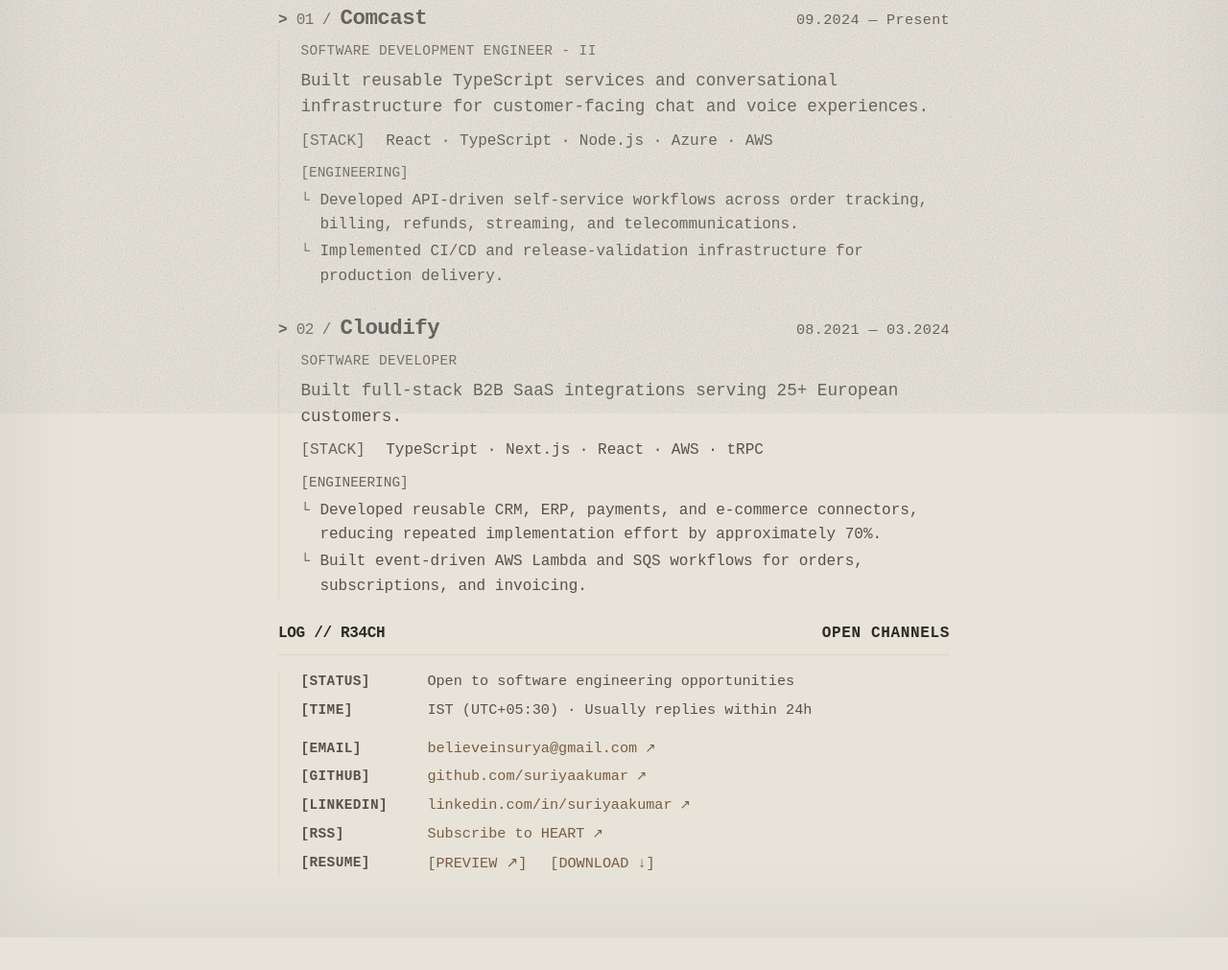
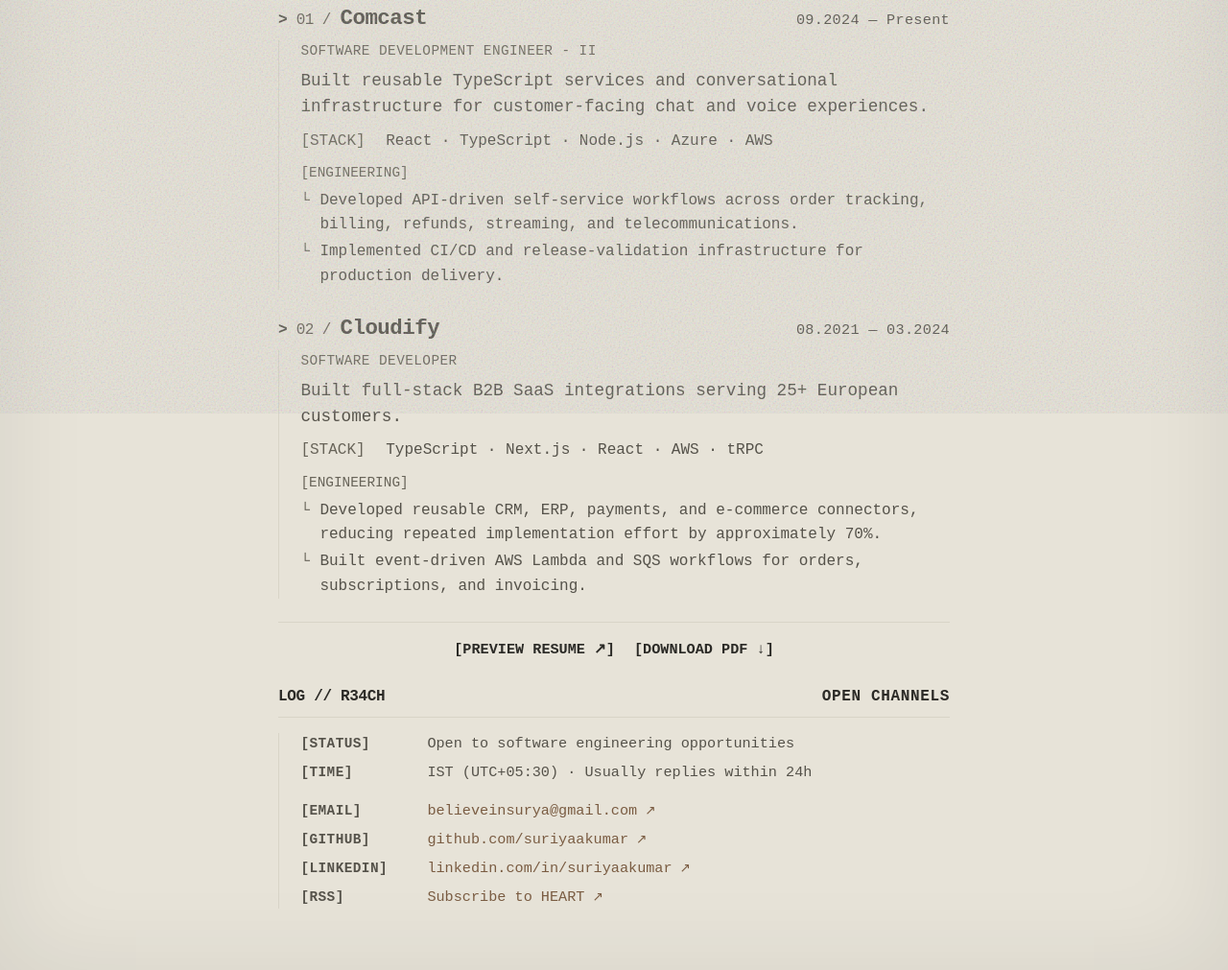
Before and after one commit to suriyaakumar/portfolio, an Astro site: page / in a window 1280 px wide. Shown: the part 369-1380 px from the top of the page at 96% size. Before the commit the page ends 1346 px from the top, so only its background shows below. Built offline with nearby package versions, Linux system fonts and the light colour scheme; Astro itself is replaced by a stand-in of ours.

Commit message:
fix: reorder elements

```diff
--- a/src/pages/index.astro
+++ b/src/pages/index.astro
@@ -168,6 +168,21 @@ const contacts: Contact[] = [
 					))
 				}
 			</ol>
+
+			<footer class="work-footer">
+				<button
+					id="resume-preview"
+					type="button"
+					aria-haspopup="dialog"
+					aria-controls="resume-dialog"
+				>
+					[PREVIEW RESUME ↗]
+				</button>
+
+				<a href="/resume.pdf" download="Suriyaa_Kumar_Resume.pdf">
+					[DOWNLOAD PDF ↓]
+				</a>
+			</footer>
 		</section>
 
 		<!-- REACH -->
@@ -218,29 +233,6 @@ const contacts: Contact[] = [
 							</div>
 						))
 					}
-
-					<div class="field">
-						<span class="key">[RESUME]</span>
-						<div class="resume-actions">
-							<button
-								id="resume-preview"
-								class="resume-link"
-								type="button"
-								aria-haspopup="dialog"
-								aria-controls="resume-dialog"
-							>
-								[PREVIEW ↗]
-							</button>
-
-							<a
-								href="/resume.pdf"
-								download="Suriyaa_Kumar_Resume.pdf"
-								class="resume-link"
-							>
-								[DOWNLOAD ↓]
-							</a>
-						</div>
-					</div>
 				</div>
 			</div>
 		</section>
--- a/src/styles/face.css
+++ b/src/styles/face.css
@@ -390,6 +390,48 @@
     text-underline-offset: 4px;
 }
 
+/* Experience footer — matches BRAIN */
+
+.face .work-footer {
+    display: flex;
+    justify-content: center;
+    align-items: center;
+    flex-wrap: wrap;
+    gap: 1.25rem;
+
+    margin-top: 1.5rem;
+    padding-top: 1rem;
+
+    border-top: 1px solid var(--paper-edge);
+}
+
+.face .work-footer button,
+.face .work-footer a {
+    padding: 0;
+    border: none;
+    background: none;
+
+    color: var(--ink);
+    font-family: var(--font-mono, monospace);
+    font-size: 0.95rem;
+    font-weight: 600;
+    line-height: 1.6;
+    text-decoration: none;
+    cursor: pointer;
+}
+
+.face .work-footer button:hover,
+.face .work-footer a:hover {
+    text-decoration: underline;
+    text-underline-offset: 4px;
+}
+
+.face .work-footer button:focus-visible,
+.face .work-footer a:focus-visible {
+    outline: 2px solid var(--accent-face);
+    outline-offset: 4px;
+}
+
 /* =========================================
    RESUME — PREVIEW DIALOG
    ========================================= */
```
